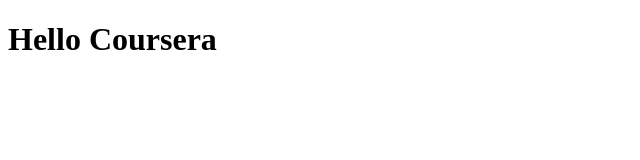
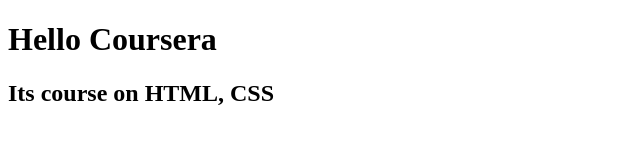
Before and after one commit to Myth1096/coursera-test, a plain HTML site: page site/index.html in a window 1280 px wide. Shown: the whole page, without its empty margins (0-640 px from the left). Drawn offline with Linux system fonts and the light colour scheme.

Commit message:
Changes in Content

```diff
--- a/site/index.html
+++ b/site/index.html
@@ -5,5 +5,6 @@
 </head>
 <body>
 <h1> Hello Coursera </h1>
+<h2> Its course on HTML, CSS </h2>
 </body>
 </html>
```
